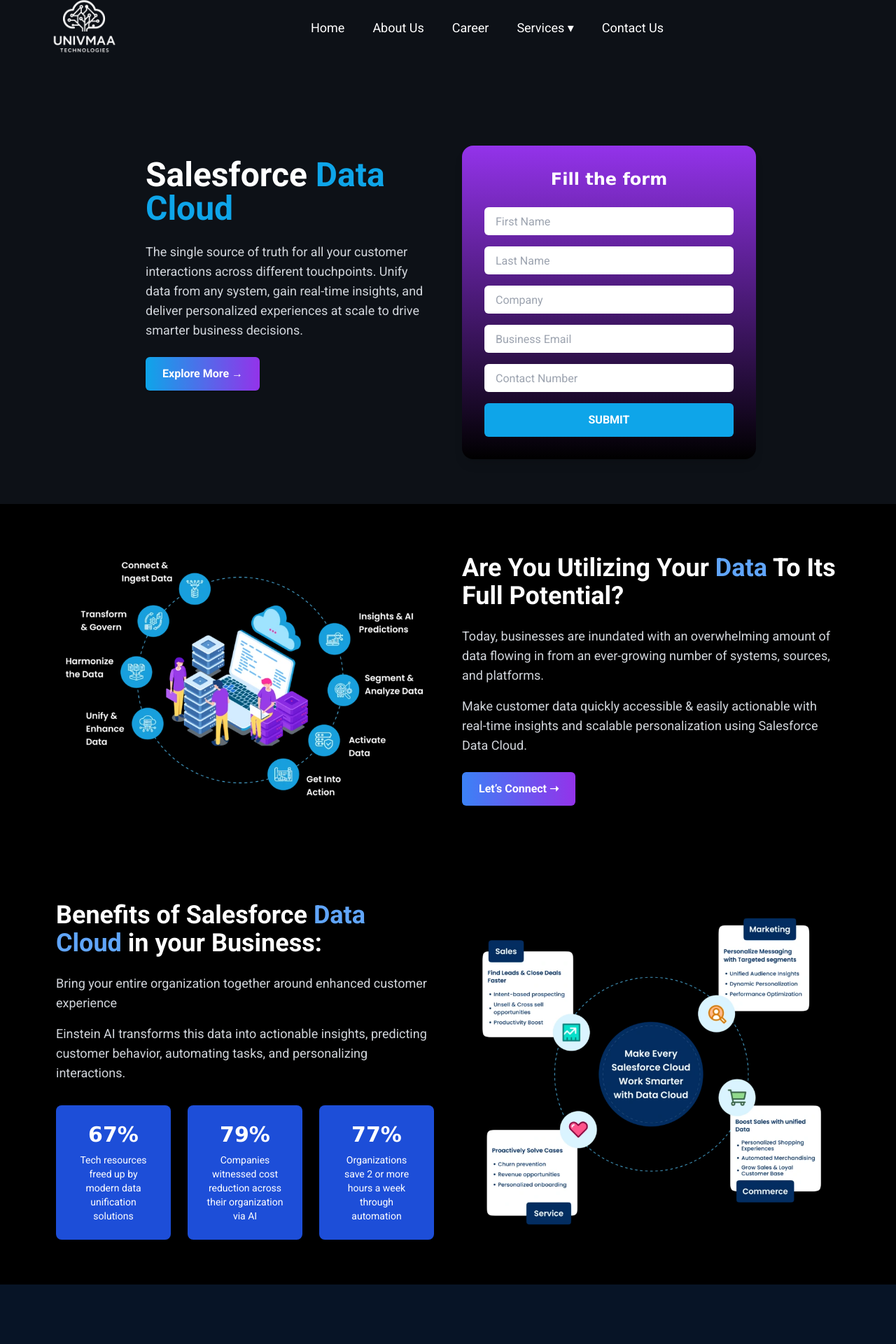
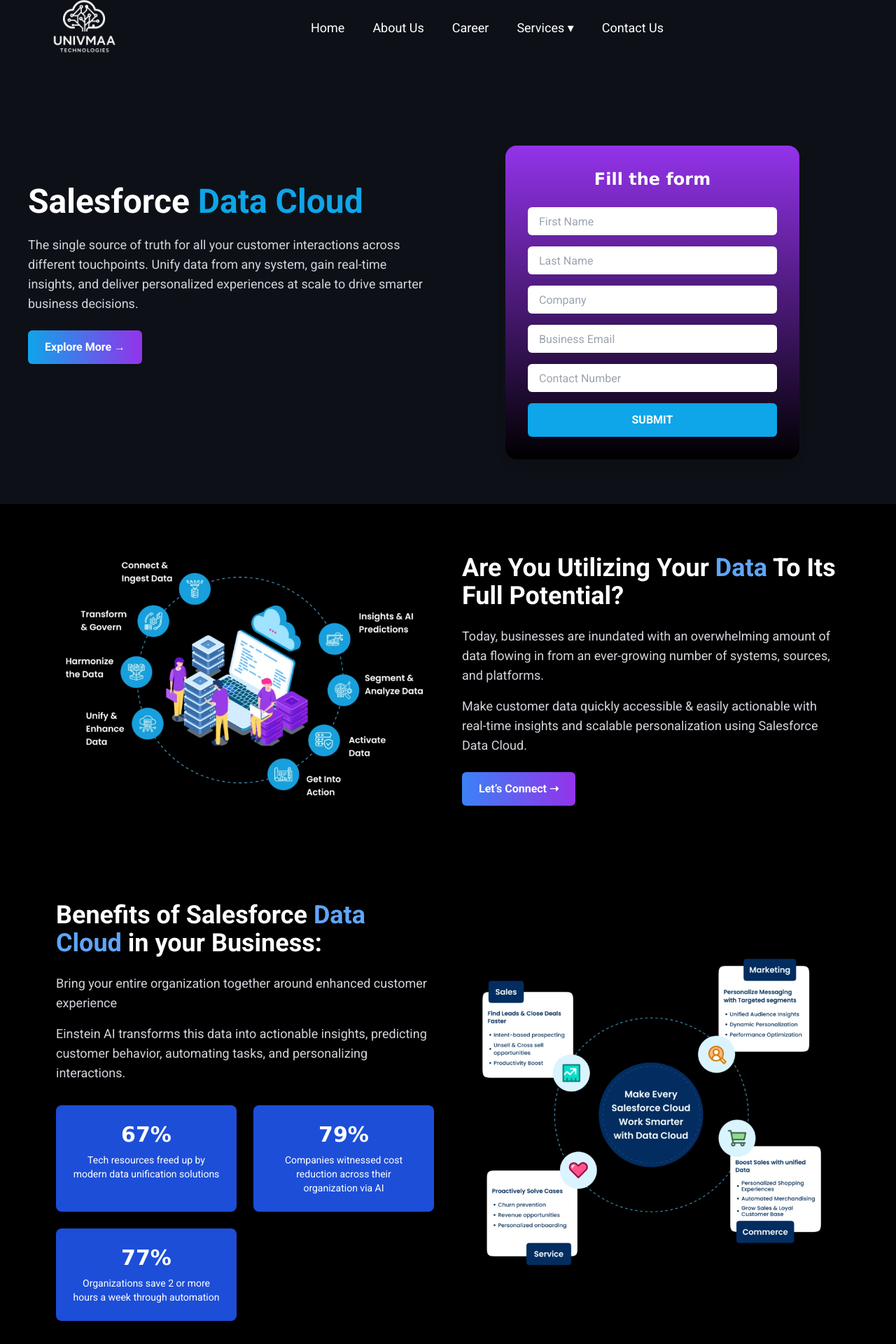
Before and after one commit to univmaa-admin/Univmaa, a React (Vite) app: page /datacloud in a window 1280 px wide. Shown: the top 1920 px of the page at 70% size. Built offline with nearby package versions, Linux system fonts and the light colour scheme.

Commit message:
Update DataCloudPage.jsx

```diff
--- a/src/components/ServiceDropdown/DataCloudPage.jsx
+++ b/src/components/ServiceDropdown/DataCloudPage.jsx
@@ -87,7 +87,7 @@
     <>
       <Navbar />
       {/* ========================== Section 1 ========================== */}
-      <section className="bg-[#0D1117] text-white pt-32 px-6 md:px-52 py-16 grid md:grid-cols-2 gap-10 items-center relative">
+      <section className="bg-[#0D1117] text-white pt-32 px-6  md:px-10 md:pr-16  py-16 grid md:grid-cols-2 gap-10 items-center relative">
         {/* Left Content */}
         <ServiceDyanamic serviceKey="data-cloud" />
         {/* Right Form */}
@@ -146,7 +146,7 @@
       {/* ========================== Section 3 ========================== */}
       <motion.section
         ref={ref}
-        className="bg-black text-white px-6 md:px-20 py-16 grid md:grid-cols-2 gap-10 items-center"
+        className="bg-black text-white px-6 md:px-20 py-16 grid  md:grid-cols-2 gap-10 items-center"
         initial="hidden"
         whileInView="visible"
         viewport={{ once: true }}
@@ -169,7 +169,7 @@
           </p>
 
           {/* Counter Cards */}
-          <div className="grid grid-cols-1 md:grid-cols-3 gap-6 mt-8">
+          <div className="grid grid-cols-1 sm:grid-cols-2 md:grid-cols-2 gap-6 mt-8">
             <motion.div
               variants={fadeInUp}
               className="bg-blue-700 p-6 rounded-lg text-center hover:cursor-pointer"
```
